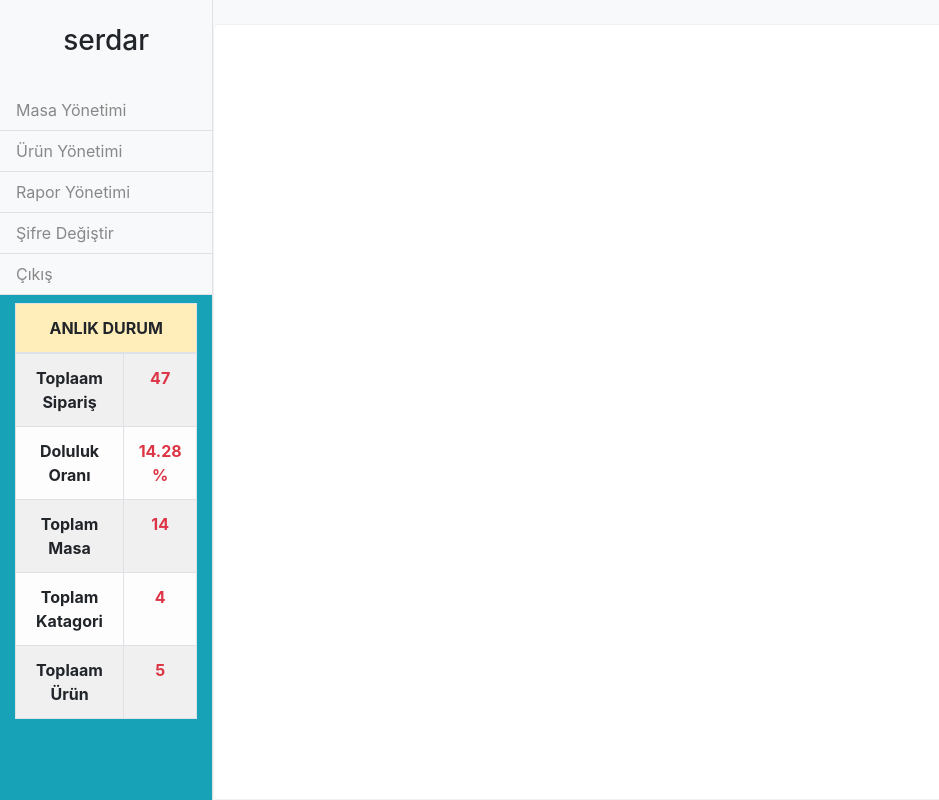
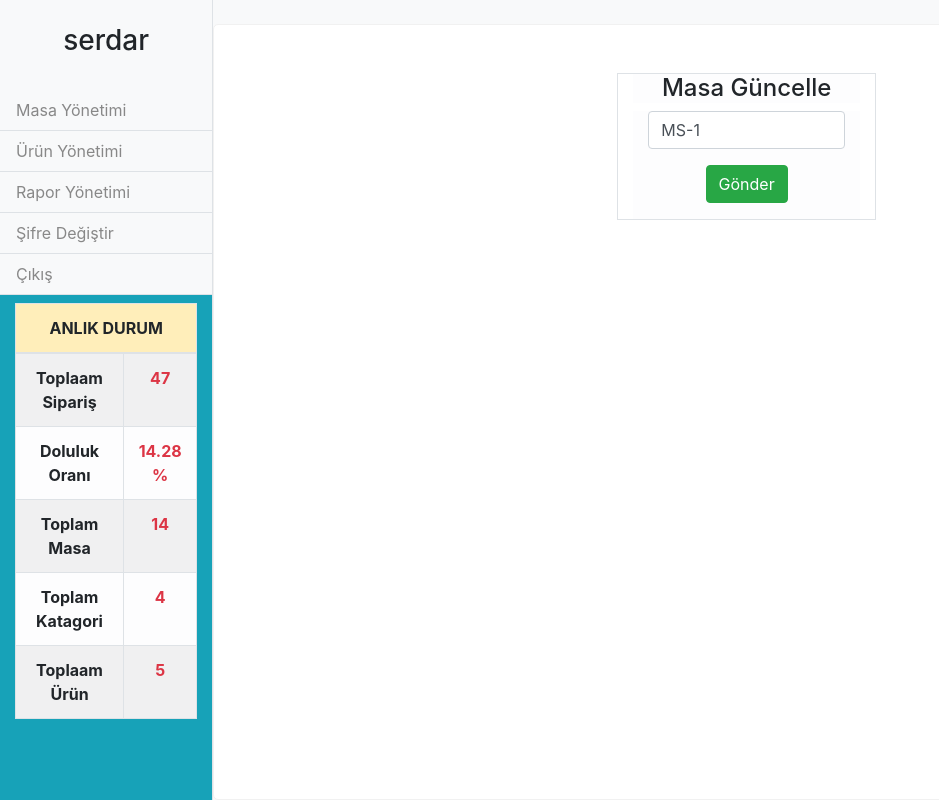
Before and after one commit to intrapol/ciftlikotomasyon, a PHP site: page /yon/control.php?islem=masaguncel&masaid=1 in a window 1280 px wide. Shown: the whole page, without its empty margins (0-939 px from the left). Run offline with PHP 8.4, Linux system fonts and the light colour scheme; data comes from the database, SQL or seed files in the repository; lists and menus that the app fills with data are empty.

Commit message:
yonetici sayfsası masa kontrol sayfası.

```diff
--- a/index.php
+++ b/index.php
@@ -26,7 +26,7 @@ border-radius:15px;
 <div class="col-md-3 border right">Toplam Sipariş : <a class="text-warning"><?php $sistem->siparistoplam($db);?></a></div>
 <div class="col-md-3 border right">Doluluk Oranı : <a class="text-warning"><?php $sistem->doluluk($db) ?></a></div>
 <div class="col-md-3 border right">Toplam Masa : <a class="text-warning"><?php $sistem->masatoplam($db);?> </a></div>
-<div class="col-md-3 border right">Tarih : <a class="text-warning">10</a></div>
+<div class="col-md-3 border right">Tarih :<a class="text-warning"> <?php echo date('d.m.Y H:i:s'); ?></a></div>
 </div>
 <div class="row">
 <?php $sistem->masacek($db); ?>
--- a/yon/control.php
+++ b/yon/control.php
@@ -136,15 +136,15 @@ $yonclass->cookcon($vt,2);
                 break;
                   case 'masayon':
                   $yonclass->masayon($vt);
-
-
+                  break;
+                  case 'masaguncel':
+                  $yonclass->masaguncel($vt);
                   break;
                   case 'masasil':
                   $yonclass->masasil($vt);
-
-
-
-
+                  break;
+                  case 'masaekle':
+                  $yonclass->masaekle($vt);
                   break;
                     case 'bos':
 
--- a/yon/fonk/yonfok.php
+++ b/yon/fonk/yonfok.php
@@ -26,16 +26,83 @@ function masasil($vt){
     $this->genelsorgu($vt,"DELETE FROM masalar WHERE id=$masaid");
     $this->uyari("success","MASA BASARIYLA SİLİNDİ.","control.php?islem=masayon");
   }else {
-    $this->uyari("success","HATA OLUŞTU.","control.php?islem=masayon");
+    $this->uyari("danger","HATA OLUŞTU.","control.php?islem=masayon");
 
   }
 }
+function masaguncel($vt){
+echo ' <div class="col-md-3 text-center mx-auto mt-5 table-bordered">';
+
+if(isset($_POST["buton"])){
+    @$masaad=htmlspecialchars($_POST["masaad"]);
+    @$masaid=htmlspecialchars($_POST["masaid"]);
+    if ($masaad=="" && $masaid=="") {
+      $this->uyari("danger","HATA YAPTINIZ TEKRARDAN DENEYİNİZ...","control.php?islem=masayon");
+    }
+    else {
+        $this->genelsorgu($vt,"UPDATE masalar SET ad='$masaad' WHERE id=$masaid");
+        $this->uyari("success","GÜNCELLEME BAŞARILI","control.php?islem=masayon");
+    }
+}
+else{
+  @$masaid=$_GET["masaid"];
+$aktar=$this->genelsorgu($vt,"SELECT * FROM  masalar WHERE id=$masaid")->fetch_assoc();
+
+echo '
+
+    <form class="" action="" method="post">
+      <div class="col-md-12 table-light"><h4>Masa Güncelle</h4></div>
+      <div class="col-md-12 table-light">
+        <input type="text" name="masaad" value="'.$aktar["ad"].'" class="form-control">
+      </div>
+      <div class="col-md-12 table-light">
+        <input type="submit" name="buton"  value="Gönder" class="btn btn-success mt-3 mb-3">
+      </div>
+      <input type="hidden" name="masaid" value="'.$aktar["id"].'"   />
+    </form>
+';
+}
+echo '</div>';
+}
+function masaekle($vt){
+
+  echo ' <div class="col-md-3 text-center mx-auto mt-5 table-bordered">';
+
+  if(isset($_POST["buton"])){
+      @$masaad=htmlspecialchars($_POST["masaad"]);
+            if ($masaad=="") {
+        $this->uyari("danger","HATA YAPTINIZ TEKRARDAN DENEYİNİZ...","control.php?islem=masayon");
+      }
+      else {
+          $this->genelsorgu($vt,"INSERT INTO masalar (ad) VALUES ('$masaad')");
+          $this->uyari("success","EKLEME YAPILDI...","control.php?islem=masayon");
+      }
+  }
+  else{
+  echo '
+
+      <form class="" action="" method="post">
+        <div class="col-md-12 table-light"><h4>Masa Ekle</h4></div>
+        <div class="col-md-12 table-light">
+          <input type="text" name="masaad"  class="form-control mt-3">
+        </div>
+        <div class="col-md-12 table-light">
+          <input type="submit" name="buton"  value="Gönder" class="btn btn-success mt-3 mb-3">
+        </div>
+              </form>
+  ';
+  }
+  echo '</div>';
+
+}
+
+
 function masayon($vt){
 $so=$this->genelsorgu($vt,"SELECT * FROM masalar");
 echo '<table class="table text-center table-striped table-bordered mx-auto col-md-7 mt-4">
   <thead>
     <tr>
-      <th scope="col">Masa Adı</th>
+      <th scope="col"><a href="control.php?islem=masaekle" class="btn btn-success">EKLE+</a>  Masa Adı</th>
       <th scope="col">Güncelle</th>
       <th scope="col">Sil</th>
     </tr>
@@ -60,6 +127,8 @@ echo '
 
 </table>';
 }
+
+
 function toplamUrunAdet($vt){
    $gelensonuc=$this->genelsorgu($vt,"SELECT SUM(adet) FROM anliksiparis")->fetch_assoc();
 
@@ -108,7 +177,7 @@ public function giriskont($r,$k,$s){
           $this->uyari("danger","Bilgiler hatalı","index.php");
   }
           else{
-            $this->uyari("success","Bilgiler Doğru","control.php?islem=bos");
+            $this->uyari("success","Bilgiler doğru. Giriş yapılıyor","control.php?islem=bos");
 
             $kulson=md5(sha1(md5($k)));
             setcookie("kulad",$kulson ,time() + 60*60);
@@ -117,6 +186,9 @@ public function giriskont($r,$k,$s){
         }
 
 }
+
+
+
 public function cookcon($db,$durum){
   if (isset($_COOKIE["kulad"])) {
     $deger=$_COOKIE["kulad"];
```
